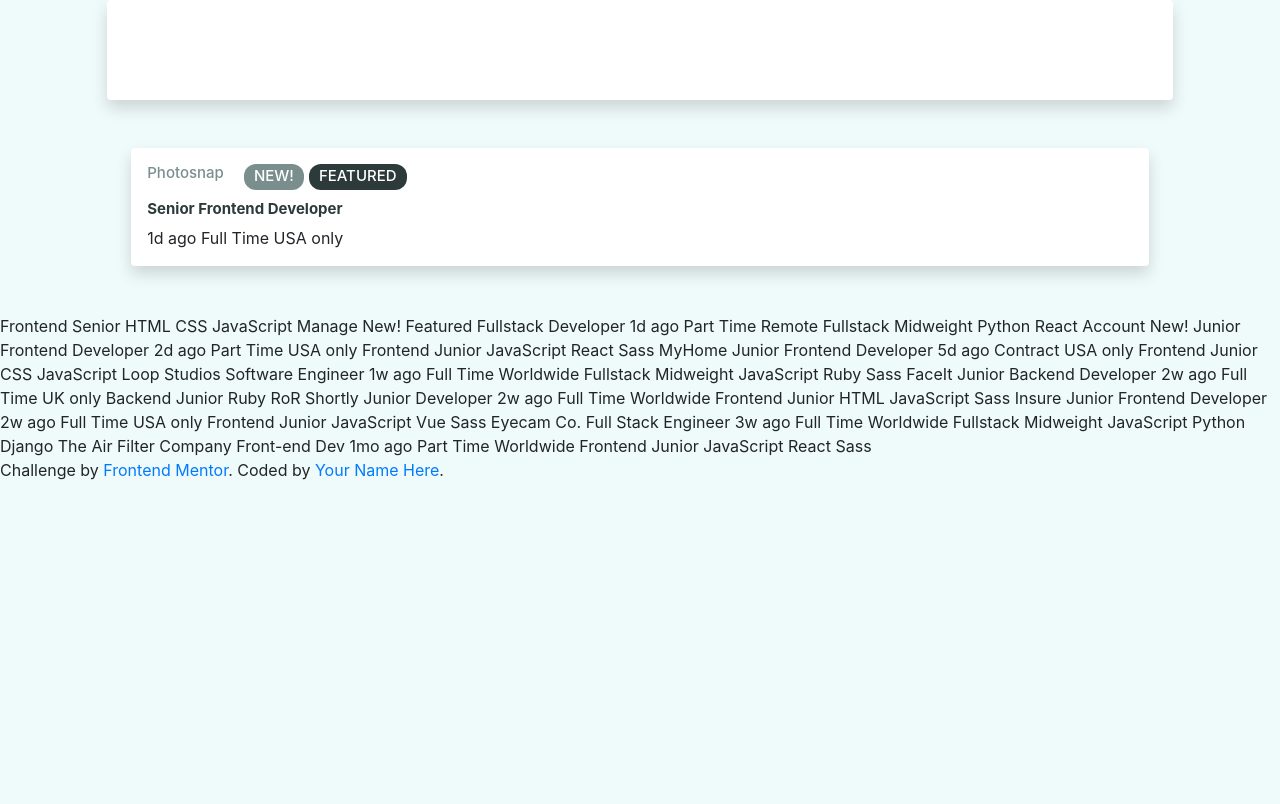
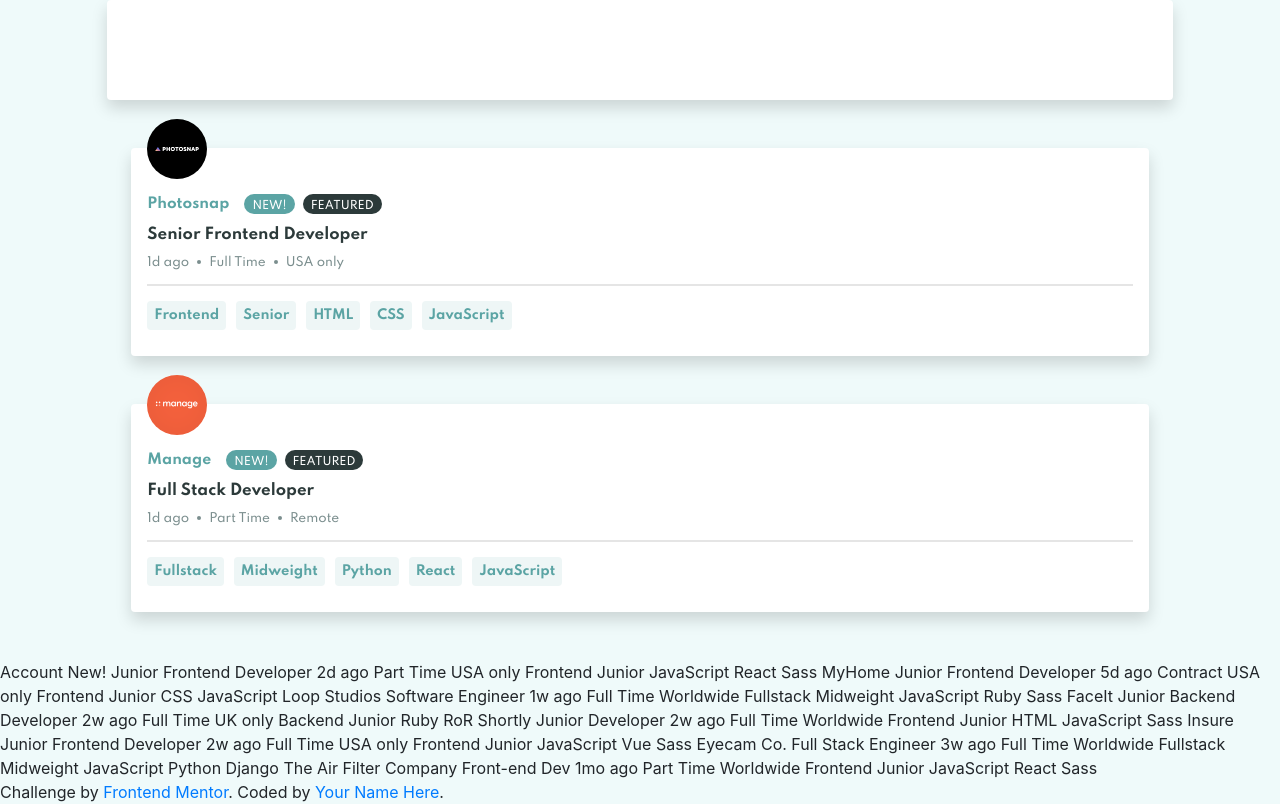
Before and after one commit to eualissonsantana/static-job-listings-master, a website: page index.html in a window 1280 px wide. Drawn offline with nearby package versions, Linux system fonts and the light colour scheme.

Commit message:
update job list

```diff
--- a/css/style.css
+++ b/css/style.css
@@ -1,11 +1,12 @@
 body {
     background-color: hsl(180, 52%, 96%) !important;
+}
+
+body h5 {
+    font-size: 14px;
     font-family: 'Spartan', sans-serif;
 }
 
-body h5 {
-    font-size: 15px;
-}
 
 #buscador {
     position: relative;
@@ -17,7 +18,20 @@
 .job-item {
     background-color: #FFF;
     border-radius: 4px;
+    padding: 20px 0;
     padding-left: 0 !important;
+    margin-top: 20px;
+    position: relative;
+}
+
+.imagem {
+    position: relative;
+    top: -45px;
+    margin: 0;
+}
+
+.infos {
+    margin-top: -30px;
 }
 
 .left-line {
@@ -30,24 +44,28 @@
 }
 
 .new h5, .featured h5 {
-    margin: 3px 10px;
+    margin: 6px 8px 1px 8px;
+    font-size: 11px;
 }
 
 .titulos {
     display: flex;
     padding: 0;
+    align-items: center;
 }
 
 .title {
-    color:  hsl(180, 8%, 52%);
-    margin-right: 20px;
+    color:   hsl(180, 29%, 50%) ;
+    margin: 0;
+    margin-right: 15px;
+    font-weight: bold;
 }
 
 .new {
     border-radius: 12px;
-    background-color:  hsl(180, 8%, 52%);
+    background-color:   hsl(180, 29%, 50%);
     color: #fff;
-    margin-right: 5px;
+    margin-right: 8px;
 }
 
 .featured {
@@ -57,13 +75,55 @@
 }
 
 .vaga {
-    margin-top: 10px
+    margin: 12px 0;
 }
 
 .vaga h5 {
     font-weight: bold;
     color: hsl(180, 14%, 20%);
+    font-size: 15px;
 }
+
+.descricao h5 {
+    color: hsl(180, 8%, 52%);
+    vertical-align:middle;
+    text-align: center;
+    align-items: center;
+    font-weight: normal;
+    font-size: 12px;
+}
+
+.circle {
+    width: 4px;
+    height: 4px;
+    margin: 4px 8px;
+    border-radius: 50%;
+    background-color: hsl(180, 8%, 52%);
+}
+
+.linha {
+    width: 100%;
+    color: hsl(180, 8%, 52%);
+    margin: 5px 0 15px 0;
+    border-width: 2px;
+}
+
+.filtro {
+    padding: 7px;
+    background-color: hsl(180, 31%, 95%);
+    color: hsl(180, 29%, 50%);
+    border-radius: 4px;
+    margin: 0 10px 10px 0;
+    vertical-align: center;
+}
+
+.filtro h5 {
+    font-weight: bold;
+    margin: 0;
+    font-size: 13px;
+}
+
+
 /*  MOBILE  */
 
 @media (max-width: 375px) {
@@ -71,7 +131,7 @@
         position: relative;
         height: 155px;
         background:  hsl(180, 29%, 50%) url(../images/bg-header-mobile.svg) 100% 100% no-repeat;
-        margin-bottom: 100px;
+        margin-bottom: 120px;
     }
 
     #buscador {
--- a/index.html
+++ b/index.html
@@ -21,6 +21,9 @@
 
   <section class="container" id="job-list">
     <section class="job-item container col-11 shadow p-3 mb-5 bg-white rounded">
+      <section class="imagem">
+        <img src="images/photosnap.svg" width="60">
+      </section>
       <section class="infos">
         <article class="titulos">
           <h5 class="title">Photosnap</h5>
@@ -34,45 +37,79 @@
         <article class="vaga">
           <h5>Senior Frontend Developer</h5>
         </article>
+        <article class="descricao row container">
+          <h5>1d ago</h5>
+          <span class="circle"></span>
+          <h5>Full Time</h5>
+          <span class="circle"></span>
+          <h5>USA only</h5>
+        </article>
+        <hr class="linha">
+        <section class="container row">
+          <article class="filtro">
+            <h5>Frontend</h5>
+          </article>
+          <article class="filtro">
+            <h5>Senior</h5>
+          </article>
+          <article class="filtro">
+            <h5>HTML</h5>
+          </article>
+          <article class="filtro">
+            <h5>CSS</h5>
+          </article>
+          <article class="filtro">
+            <h5>JavaScript</h5>
+          </article>
+        </section>
+      </section>
+    </section>
 
-
-      1d ago
-      Full Time
-      USA only
+    <section class="job-item container col-11 shadow p-3 mb-5 bg-white rounded">
+      <section class="imagem">
+        <img src="images/manage.svg" width="60">
+      </section>
+      <section class="infos">
+        <article class="titulos">
+          <h5 class="title">Manage</h5>
+          <article class="new">
+            <h5>NEW!</h5>
+          </article>
+          <article class="featured">
+            <h5>FEATURED</h5>
+          </article>
+        </article>
+        <article class="vaga">
+          <h5>Full Stack Developer</h5>
+        </article>
+        <article class="descricao row container">
+          <h5>1d ago</h5>
+          <span class="circle"></span>
+          <h5>Part Time</h5>
+          <span class="circle"></span>
+          <h5>Remote</h5>
+        </article>
+        <hr class="linha">
+        <section class="container row">
+          <article class="filtro">
+            <h5>Fullstack</h5>
+          </article>
+          <article class="filtro">
+            <h5>Midweight</h5>
+          </article>
+          <article class="filtro">
+            <h5>Python</h5>
+          </article>
+          <article class="filtro">
+            <h5>React</h5>
+          </article>
+          <article class="filtro">
+            <h5>JavaScript</h5>
+          </article>
+        </section>
       </section>
     </section>
   </section>
-
-  <!-- Item Start -->
-
-  <!-- Role -->
-  Frontend
-  <!-- Level -->
-  Senior
-  <!-- Languages -->
-  HTML
-  CSS
-  JavaScript
-  <!-- Item End -->
-
-  <!-- Item Start -->
-  Manage
-  New!
-  Featured
-  Fullstack Developer
-  1d ago
-  Part Time
-  Remote
-  <!-- Role -->
-  Fullstack
-  <!-- Level -->
-  Midweight
-  <!-- Languages -->
-  Python
-  <!-- Tools -->
-  React
-  <!-- Item End -->
-
   <!-- Item Start -->
   Account
   New!
```
